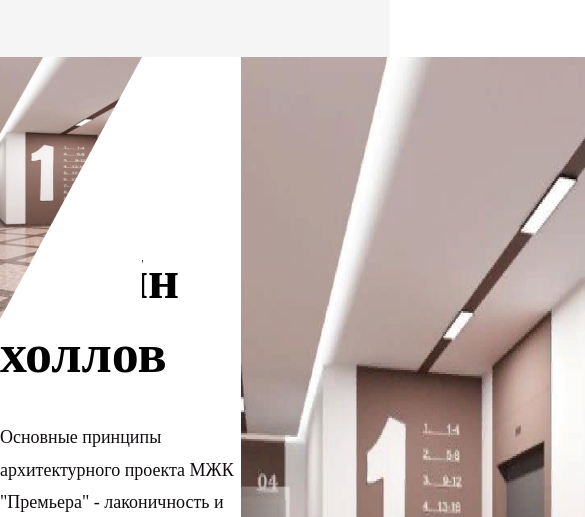
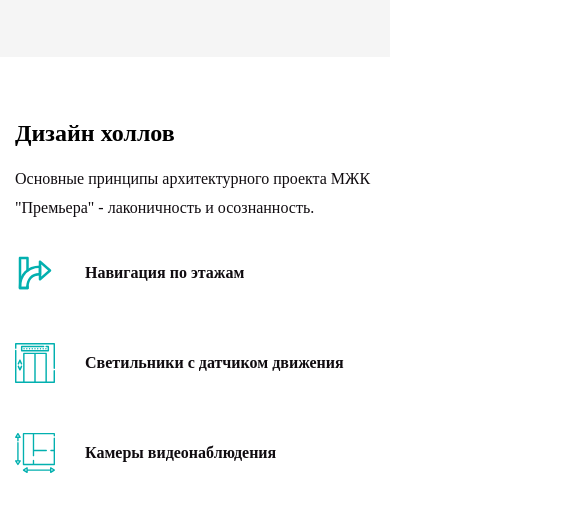
Before and after one commit to Murmavilink/biryuza, a website: page src/premiere.html in a window 390 px wide. Shown: the part 2903-3420 px from the top of the page, 585 px wide, since content can reach past the window. Drawn offline with nearby package versions, Linux system fonts and the light colour scheme; files that its build step writes are made by us from their sources; a web font is replaced by a local one.

Commit message:
done adaptive section disagn

```diff
--- a/gulp/version.json
+++ b/gulp/version.json
@@ -1,3 +1,3 @@
 {
-    "main": "20230523204323"
+    "main": "20230523204609"
 }
--- a/src/scss/style.scss
+++ b/src/scss/style.scss
@@ -591,12 +591,30 @@
             position: absolute;
             top: 0;
             left: 0;
-            background-image: url('../img/decor-disagn.jpg');
+            background-image: url('../img/decor-disagn.png');
             background-size: cover;
             background-repeat: no-repeat;
             width: 142px;
             height: 262px;
         }
+
+        @media (max-width: 1530px) {
+            flex-direction: column;
+        }
+
+        @media (max-width: 768px) {
+            &::before {
+                width: 80px;
+                height: 120px;
+            }
+        }
+
+        @media (max-width: 576px) {
+            &::before {
+                display: none;
+            }
+        }
+
     }
 
     &__content {
@@ -604,10 +622,27 @@
         flex-basis: 50%;
         margin: 0 auto;
         max-width: 430px;
+        flex-shrink: 0;
+        @media (max-width: 1530px) {
+            padding-bottom: 60px;
+        }
+
+        @media (max-width: 768px) {
+            padding-top: 60px;
+        }
+
+        @media (max-width: 576px) {
+           padding-left: 15px;
+           padding-right: 15px;
+        }
     }
 
     &__img {
         flex-basis: 50%;
+
+        @media (max-width: 1530px) {
+            display: none;
+        }
     }
 
     &__content-title {
@@ -615,6 +650,10 @@
         font-size: 54px;
         line-height: 136%;
         margin-bottom: 30px;
+        @media (max-width: 768px) {
+            font-size: 24px;
+            margin-bottom: 15px;
+        }
     }
 
     &__content-descr {
@@ -623,10 +662,18 @@
         line-height: 180%;
         color: #100C10;
         margin-bottom: 100px;
+        max-width: 430px;
+        @media (max-width: 768px) {
+            margin-bottom: 30px;
+            font-size: 16px;
+        }
     }
 
     &__content-items {
         margin-bottom: 100px;
+        @media (max-width: 768px) {
+            margin-bottom: 50px;
+        }
     }
 
     &__content-item {
@@ -637,6 +684,13 @@
         &:last-child {
             margin-bottom: 0;
         }
+
+        @media (max-width: 768px) {
+           svg {
+            width: 40px;
+            height: 40px;
+           }
+        }
     }
 
     &__content-text {
@@ -644,6 +698,9 @@
         font-size: 20px;
         line-height: 150%;
         color: #100C10;
+        @media (max-width: 768px) {
+            font-size: 16px;
+        }
     }
 
     &__fullimg {
@@ -654,6 +711,10 @@
         width: 112px;
         height: 100px;
         object-fit: cover;
+        @media (max-width: 768px) {
+            width: 62px;
+            height: 52px;
+        }
     }
 }
 
```
